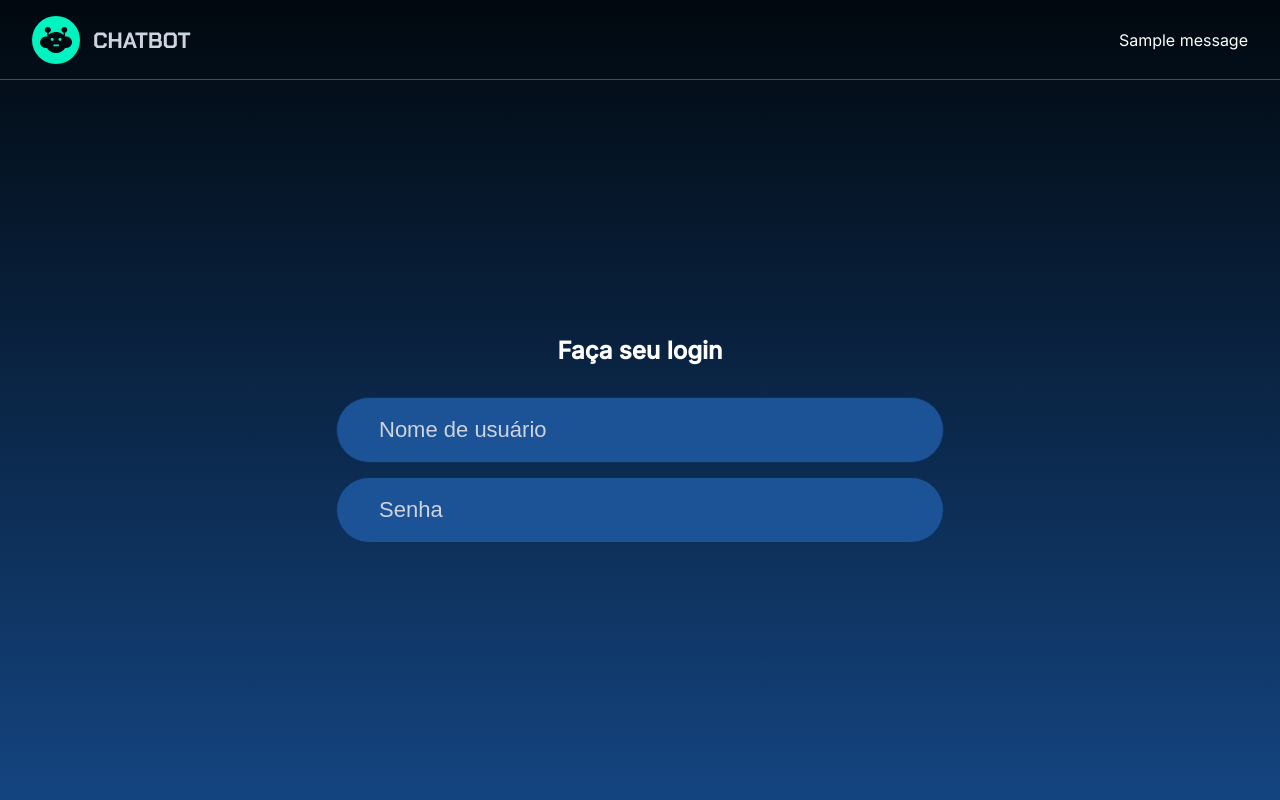
After one commit to aarondmt/python-chatbot-openai, a Python web app: template templates/login.html in a window 1280 px wide. The commit adds this page. Run offline with Jinja, Linux system fonts and the light colour scheme; the template is opened without the code that fills it: most values are stand-ins (such as "Sample title", 1, 10 or a date in 2020); one stand-in notice (Sample message) is shown.

Commit message:
finalização do curso

```diff
--- a/static/css/index.css
+++ b/static/css/index.css
@@ -1,14 +1,14 @@
 @import url(_reset.css);
-@import url('https://fonts.googleapis.com/css2?family=Inter:wght@400;500&display=swap');
+@import url("https://fonts.googleapis.com/css2?family=Inter:wght@400;500&display=swap");
 
 body {
   display: flex;
   flex-direction: column;
   justify-content: space-between;
   height: 100vh;
-    background: linear-gradient(to bottom, #01080E, #144480);
-    color: #FFFFFF;
-    font-family: 'Inter', sans-serif;
+  background: linear-gradient(to bottom, #01080e, #144480);
+  color: #ffffff;
+  font-family: "Inter", sans-serif;
 }
 
 .container {
@@ -26,7 +26,7 @@ body {
   justify-content: space-between;
   align-items: center;
   height: 5rem;
-    border-bottom: 1px solid #1C5296;
+  border-bottom: 1px solid #1c5296;
 }
 
 .cabecalho__acoes {
@@ -45,6 +45,13 @@ body {
   display: flex;
   flex-direction: column;
   justify-content: flex-end;
+  flex-grow: 1;
+}
+
+.login-main {
+  display: flex;
+  flex-direction: column;
+  justify-content: center;
   flex-grow: 1;
 }
 
@@ -71,14 +78,14 @@ body {
   position: relative;
 }
 
-@media screen and (min-width: 1400px){
+@media screen and (min-width: 1400px) {
   .chat__bolha {
     max-width: 60%;
   }
 }
 
 .chat__bolha--bot {
-    background-color: #5385C3;
+  background-color: #5385c3;
 }
 
 .chat__bolha--bot::after {
@@ -98,7 +105,7 @@ body {
 }
 
 .chat__bolha--usuario {
-    border: 1px solid #5385C3;
+  border: 1px solid #5385c3;
   align-self: flex-end;
 }
 
@@ -125,7 +132,7 @@ body {
   gap: 1.5rem;
   justify-content: stretch;
   align-items: center;
-    border-top: 1px solid #1C5296;
+  border-top: 1px solid #1c5296;
 }
 
 .entrada__container {
@@ -136,8 +143,8 @@ body {
 
   padding: 0 0.5rem;
 
-    background-color: #1C5296;
-    border: 1px solid #0C305C;
+  background-color: #1c5296;
+  border: 1px solid #0c305c;
   border-radius: 4rem;
 }
 
@@ -147,12 +154,13 @@ body {
 
   background-color: transparent;
   font-size: 1.375rem;
-    color: #CED3E0;
+  color: #ced3e0;
+
   padding-left: 20px;
 }
 
 .entrada__input::placeholder {
-    color: #CED3E0;
+  color: #ced3e0;
 }
 
 .entrada__enviar-audio {
@@ -163,8 +171,8 @@ body {
   height: 4rem;
   width: 4rem;
 
-    background-color: #1C5296;
-    border: 1px solid #0C305C;
+  background-color: #1c5296;
+  border: 1px solid #0c305c;
   border-radius: 50%;
 }
 
@@ -172,6 +180,45 @@ body {
   position: absolute;
   bottom: 23px;
   right: calc(2rem + 5.5rem);
+}
+
+.login {
+  height: 5rem;
+  position: relative;
+  display: flex;
+  gap: 1.5rem;
+  justify-content: center;
+  align-items: center;
+}
+
+.login__h1 {
+  padding: 0 2.5rem;
+}
+
+.login__container {
+  display: flex;
+  gap: 0.8rem;
+  justify-content: space-between;
+  width: 50%;
+
+  padding: 0 2.5rem;
+
+  background-color: #1c5296;
+  border: 1px solid #0c305c;
+  border-radius: 4rem;
+}
+
+.login__input {
+  height: 4rem;
+  width: 50%;
+
+  background-color: transparent;
+  font-size: 1.375rem;
+  color: #ced3e0;
+}
+
+.login__input::placeholder {
+  color: #ced3e0;
 }
 
 @media screen and (min-width: 1400px) {
--- /dev/null
+++ b/templates/login.html
@@ -0,0 +1,62 @@
+<!DOCTYPE html>
+<html>
+  <head>
+    <meta charset="utf-8" />
+    <meta name="viewport" content="width=device-width, initial-scale=1" />
+    <title>Usuário do Chat</title>
+    <link
+      rel="stylesheet"
+      href="{{ url_for('static', filename='css/index.css') }}"
+    />
+  </head>
+  <body>
+    <header class="cabecalho container">
+      <img
+        src="{{ url_for('static', filename='img/logo-chatbot.svg') }}"
+        alt="Logo Chatbot"
+      />
+      <div class="cabecalho__acoes">
+        {% with messages = get_flashed_messages() %} {% if messages %}
+        <ul id="messages" class="list-unstyled">
+          {% for message in messages %}
+          <li class="alert alert-success">{{ message }}</li>
+          {% endfor %}
+        </ul>
+        {% endif %} {% endwith %}
+      </div>
+    </header>
+    <main class="login-main">
+      <form method="POST" action="{{url_for('autenticar')}}">
+        <input type="hidden" name="proxima" value="{{ proxima }}" />
+        <section class="login container">
+          <h1 class="login__h1">Faça seu login</h1>
+        </section>
+        <section class="login container">
+          <div class="login__container">
+            <input
+              type="text"
+              class="login__input"
+              placeholder="Nome de usuário"
+              id="input"
+              name="usuario"
+              required
+            />
+          </div>
+        </section>
+        <section class="login container">
+          <div class="login__container">
+            <input
+              class="login__input"
+              placeholder="Senha"
+              type="password"
+              id="input"
+              name="senha"
+              required
+            />
+          </div>
+        </section>
+        <p><button class="btn btn-primary" type="submit"></button></p>
+      </form>
+    </main>
+  </body>
+</html>
```
Also changed, not shown: app.py (+3 -72 lines), conta_tokens.py (added, +8 -0 lines), helpers.py (added, +14 -0 lines), models.py (added, +11 -0 lines), resumidor.py (added, +54 -0 lines), views.py (added, +84 -0 lines). Lines whose indentation alone changed are shown as unchanged.
